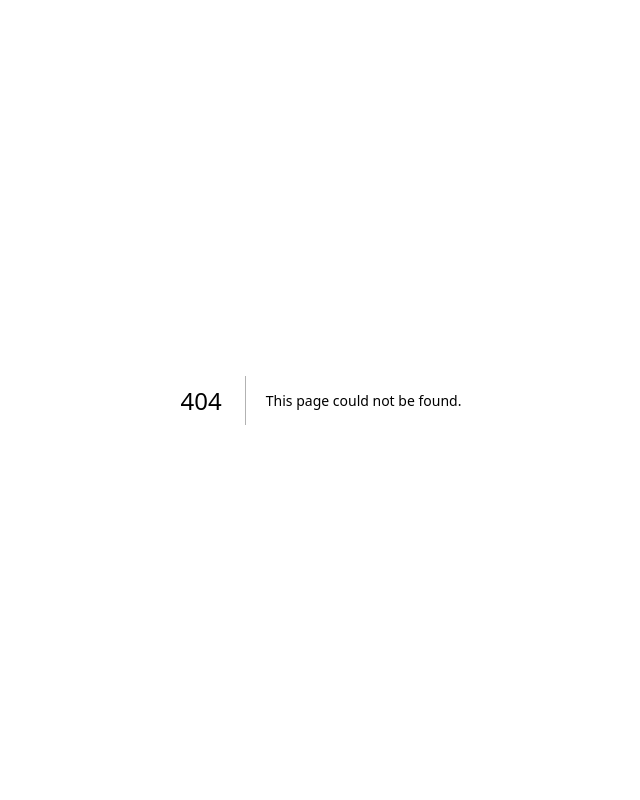
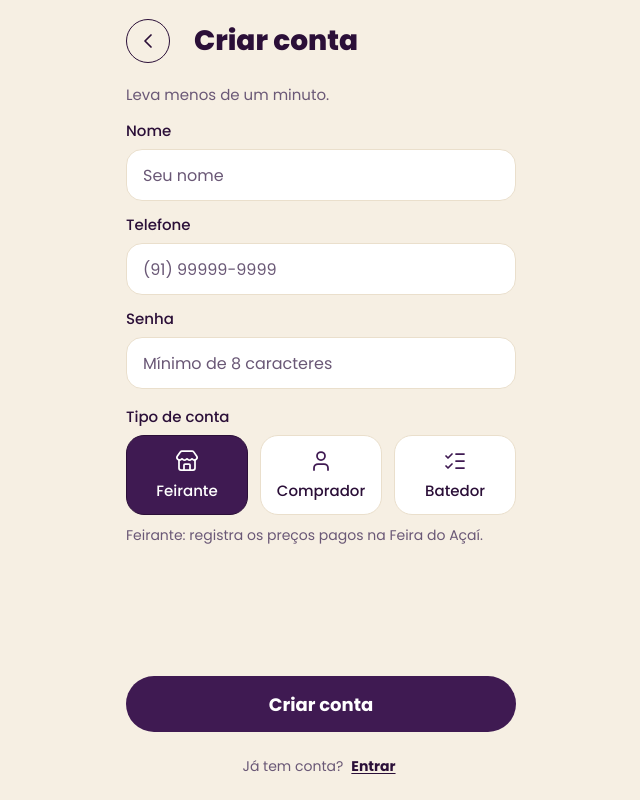
Before and after one commit to LucasAugustoRodrigues/do-rio-a-cuia, a Next.js app: page /criar-conta in a window 1280 px wide. Before the commit this address had no page. Shown: the whole page, without its empty margins (319-959 px from the left). Built offline with nearby package versions, Linux system fonts and the light colour scheme.

Commit message:
feat(auth): tela criar conta

```diff
--- /dev/null
+++ b/app/criar-conta/page.tsx
@@ -0,0 +1,29 @@
+import Link from "next/link";
+import CabecalhoTela from "@/components/CabecalhoTela";
+import FormCriarConta from "@/components/auth/FormCriarConta";
+
+export default async function CriarContaPage({
+  searchParams,
+}: {
+  searchParams: Promise<{ next?: string | string[] }>;
+}) {
+  const params = await searchParams;
+  const next = typeof params.next === "string" ? params.next : "";
+
+  return (
+    <main className="mx-auto flex min-h-dvh w-full max-w-[430px] flex-col px-5 pt-[19px] pb-3">
+      <CabecalhoTela titulo="Criar conta" voltarPara="/entrar" />
+      <p className="mt-5 text-[15px] leading-6 text-roxo-texto-2">Leva menos de um minuto.</p>
+      <FormCriarConta next={next} />
+      <p className="mt-3 flex items-center justify-center gap-1 text-[14px] text-roxo-texto-2">
+        <span>Já tem conta?</span>
+        <Link
+          href={next ? "/entrar?next=" + encodeURIComponent(next) : "/entrar"}
+          className="inline-flex min-h-11 items-center px-1 font-bold text-roxo-900 underline underline-offset-2"
+        >
+          Entrar
+        </Link>
+      </p>
+    </main>
+  );
+}
--- /dev/null
+++ b/components/auth/FormCriarConta.tsx
@@ -0,0 +1,116 @@
+"use client";
+
+import { useActionState, startTransition, useState } from "react";
+import { Store, User, ListChecks } from "lucide-react";
+import { criarConta, EstadoForm } from "@/app/auth/actions";
+import TextField from "@/components/ui/TextField";
+import Alerta from "@/components/ui/Alerta";
+import { Button } from "@/components/ui/Button";
+
+type PapelOpcao = "feirante" | "comprador" | "batedor";
+
+const opcoes: { valor: PapelOpcao; rotulo: string; Icone: React.ElementType; ajuda: string }[] = [
+  {
+    valor: "feirante",
+    rotulo: "Feirante",
+    Icone: Store,
+    ajuda: "Feirante: registra os preços pagos na Feira do Açaí.",
+  },
+  {
+    valor: "comprador",
+    rotulo: "Comprador",
+    Icone: User,
+    ajuda: "Comprador: registra o que pagou e acompanha a cotação.",
+  },
+  {
+    valor: "batedor",
+    rotulo: "Batedor",
+    Icone: ListChecks,
+    ajuda: "Batedor: tem um ponto de açaí e usa o manual de boas práticas.",
+  },
+];
+
+export default function FormCriarConta({ next }: { next: string }) {
+  const [estado, acao, pendente] = useActionState(criarConta, {} as EstadoForm);
+  const [papel, setPapel] = useState<PapelOpcao>("feirante");
+
+  const ajuda = opcoes.find((o) => o.valor === papel)!.ajuda;
+
+  return (
+    <form
+      noValidate
+      onSubmit={(e) => {
+        e.preventDefault();
+        const fd = new FormData(e.currentTarget);
+        startTransition(() => acao(fd));
+      }}
+      className="mt-3 flex flex-1 flex-col"
+    >
+      <input type="hidden" name="next" value={next} />
+      <div className="flex flex-col gap-3">
+        <TextField
+          rotulo="Nome"
+          name="nome"
+          autoComplete="name"
+          placeholder="Seu nome"
+          erro={estado.campo === "nome"}
+        />
+        <TextField
+          rotulo="Telefone"
+          name="telefone"
+          type="tel"
+          inputMode="tel"
+          autoComplete="tel-national"
+          placeholder="(91) 99999-9999"
+          erro={estado.campo === "telefone"}
+        />
+        <TextField
+          rotulo="Senha"
+          name="senha"
+          type="password"
+          autoComplete="new-password"
+          placeholder="Mínimo de 8 caracteres"
+          erro={estado.campo === "senha"}
+        />
+      </div>
+      <fieldset className="mt-4">
+        <legend className="text-[15px] font-medium leading-6 text-roxo-900">Tipo de conta</legend>
+        <div className="mt-1.5 grid grid-cols-3 gap-3">
+          {opcoes.map(({ valor, rotulo, Icone }) => (
+            <label key={valor} data-tipo-conta={valor} className="group block cursor-pointer">
+              <input
+                type="radio"
+                name="papel"
+                value={valor}
+                checked={papel === valor}
+                onChange={() => setPapel(valor)}
+                className="sr-only"
+              />
+              <span
+                data-cartao
+                className="flex h-20 flex-col items-center justify-center gap-2 rounded-[18px] border-[1.5px] border-bege-borda bg-branco group-has-[:checked]:border-roxo-900 group-has-[:checked]:bg-roxo-700 group-has-[:focus-visible]:outline-2 group-has-[:focus-visible]:outline-offset-2 group-has-[:focus-visible]:outline-azul"
+              >
+                <Icone size={24} strokeWidth={1.75} aria-hidden className="text-roxo-700 group-has-[:checked]:text-branco" />
+                <span className="text-[15px] font-medium leading-5 text-roxo-900 group-has-[:checked]:text-branco">
+                  {rotulo}
+                </span>
+              </span>
+            </label>
+          ))}
+        </div>
+        <p data-ajuda-tipo aria-live="polite" className="mt-2.5 min-h-10 text-[14px] leading-5 text-roxo-texto-2">
+          {ajuda}
+        </p>
+      </fieldset>
+      {estado.erro && (
+        <div className="mt-3">
+          <Alerta>{estado.erro}</Alerta>
+        </div>
+      )}
+      <div className="min-h-8 flex-1" />
+      <Button type="submit" disabled={pendente}>
+        {pendente ? "Criando conta…" : "Criar conta"}
+      </Button>
+    </form>
+  );
+}
```
